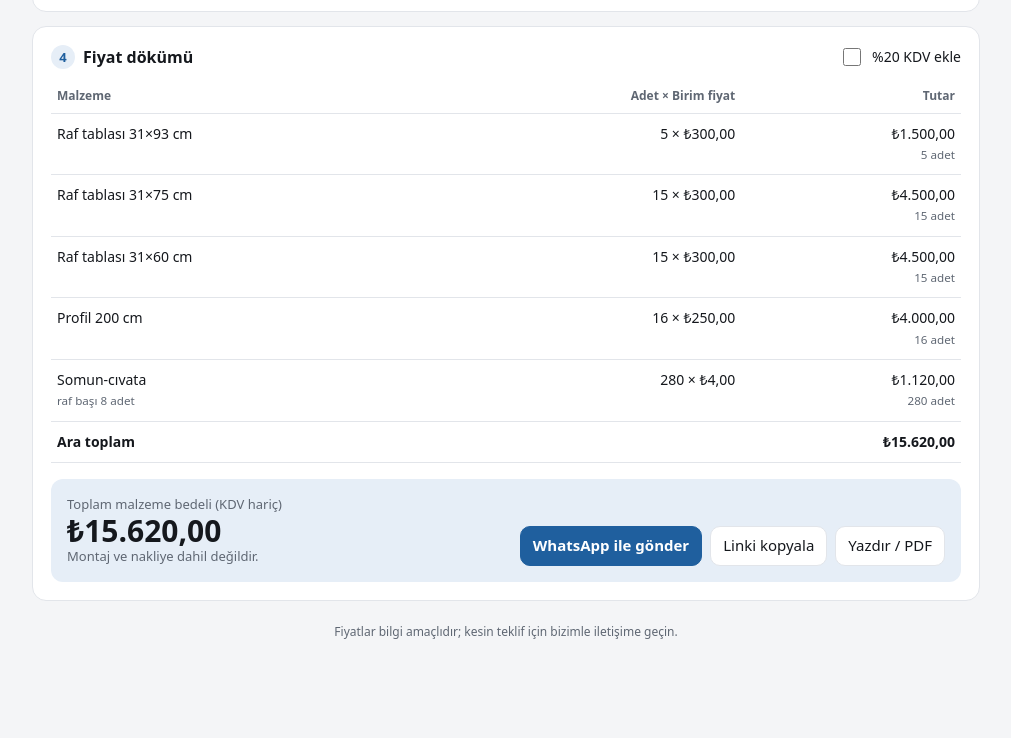
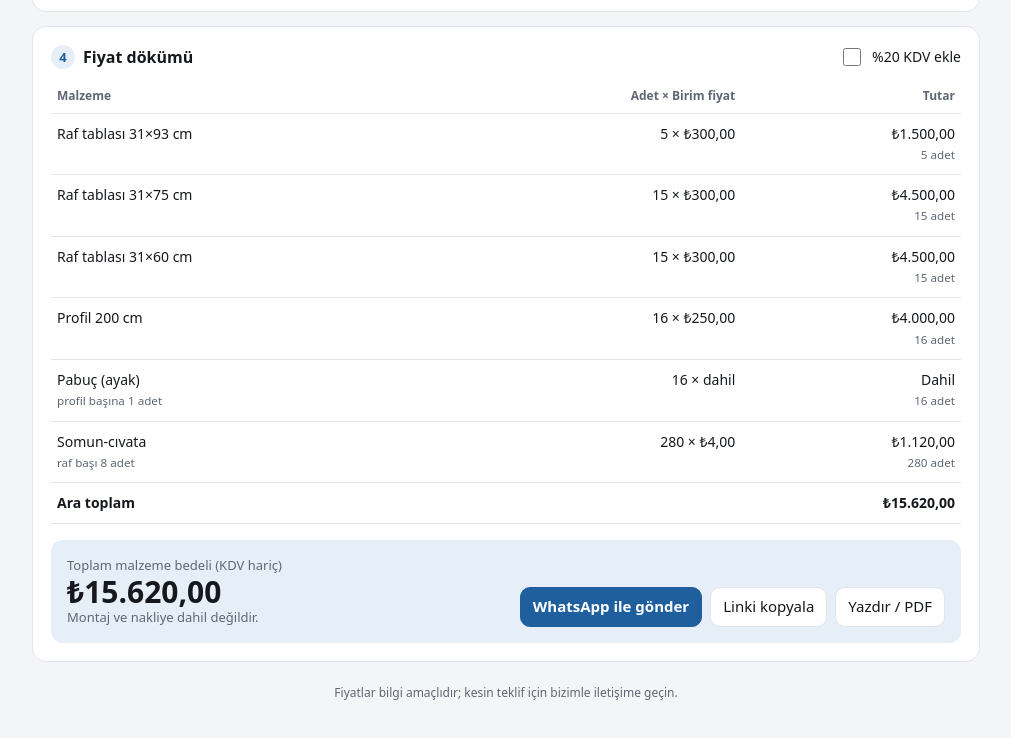
Before and after one commit to kinatawo00/D-KKAN, a plain HTML site: page index.html in a window 1280 px wide. Shown: the part 1475-2213 px from the top of the page, without its empty margins (134-1145 px from the left). Before the commit the page ends 2155 px from the top, so only its background shows below. Drawn offline with Linux system fonts and the light colour scheme.

Commit message:
WhatsApp numarası ve pabuç satırı ekle
Co-Authored-By: Claude Opus 5.5 <noreply@anthropic.com>
Claude-Session: https://claude.ai/code/session_0196s8oYj82xuJDiVUCnvjni

```diff
--- a/index.html
+++ b/index.html
@@ -180,7 +180,7 @@ const CONFIG = {
   subtitle: "Çelik Raf Hesaplama",
   // WhatsApp numarası (ülke koduyla, boşluksuz, ör. "905321234567").
   // Boş bırakılırsa WhatsApp kişi seçme ekranını açar.
-  whatsapp: "",
+  whatsapp: "905376605348",
   depths: [31, 43, 59],          // raf derinlikleri (cm)
   widths: [93, 75, 60],          // ünite genişlikleri (cm), büyükten küçüğe
   // Raf tablası fiyatı: derinlik -> genişlik -> TL
@@ -192,6 +192,7 @@ const CONFIG = {
   profilePrice: { 200: 250, 250: 300 },  // profil boyu (cm) -> TL
   boltPrice: 4,                  // somun-cıvata adet fiyatı (TL)
   boltsPerShelf: 8,              // raf başına somun-cıvata
+  footPrice: 0,                  // pabuç (ayak) adet fiyatı; 0 = fiyata dahil
   kdvRate: 0.20,
   levels: { min: 2, max: 10 },
   defaultLevels: { 200: 5, 250: 6 },
@@ -246,6 +247,7 @@ function bom(c) {
   const shelves = n * state.levels;
   const prof = profileCount(n);
   if (prof) lines.push({ name: `Profil ${state.profile} cm`, qty: prof, price: CONFIG.profilePrice[state.profile] });
+  if (prof) lines.push({ name: "Pabuç (ayak)", qty: prof, price: CONFIG.footPrice, note: "profil başına 1 adet" });
   const bolts = shelves * CONFIG.boltsPerShelf;
   if (bolts) lines.push({ name: "Somun-cıvata", qty: bolts, price: CONFIG.boltPrice, note: `raf başı ${CONFIG.boltsPerShelf} adet` });
   const subtotal = lines.reduce((s, l) => s + l.qty * l.price, 0);
@@ -254,7 +256,7 @@ function bom(c) {
 
 // Tek, bağımsız bir ünitenin fiyatı (4 profil + raflar + cıvata)
 function singleUnitPrice(w) {
-  return 4 * CONFIG.profilePrice[state.profile] +
+  return 4 * (CONFIG.profilePrice[state.profile] + CONFIG.footPrice) +
     state.levels * (CONFIG.shelfPrice[state.depth][w] + CONFIG.boltsPerShelf * CONFIG.boltPrice);
 }
 
@@ -400,7 +402,7 @@ function render() {
 
   // fiyat dökümü
   let rows = b.lines.map(l => `<tr><td>${l.name}${l.note ? `<br><small>${l.note}</small>` : ""}</td>
-    <td class="r hide-sm">${l.qty} × ${tl(l.price)}</td><td class="r">${tl(l.qty * l.price)}<br><small>${l.qty} adet</small></td></tr>`).join("");
+    <td class="r hide-sm">${l.qty} × ${l.price ? tl(l.price) : "dahil"}</td><td class="r">${l.price ? tl(l.qty * l.price) : "Dahil"}<br><small>${l.qty} adet</small></td></tr>`).join("");
   const kdvAmt = state.kdv ? b.subtotal * CONFIG.kdvRate : 0;
   rows += `<tr class="sub"><td>Ara toplam</td><td class="hide-sm"></td><td class="r">${tl(b.subtotal)}</td></tr>`;
   if (state.kdv) rows += `<tr><td>KDV (%${CONFIG.kdvRate * 100})</td><td class="hide-sm"></td><td class="r">${tl(kdvAmt)}</td></tr>`;
@@ -423,7 +425,7 @@ function summaryText() {
     `Raf: ${state.depth} cm derinlik, ${state.profile} cm profil, ${state.levels} kat`,
     `Kurulum: ${state.type === "shared" ? "Ortak profilli" : "Bağımsız üniteler"}`,
     `Üniteler: ${parts || "-"}`,
-    ...b.lines.map(l => `• ${l.name}: ${l.qty} × ${tl(l.price)} = ${tl(l.qty * l.price)}`),
+    ...b.lines.map(l => l.price ? `• ${l.name}: ${l.qty} × ${tl(l.price)} = ${tl(l.qty * l.price)}` : `• ${l.name}: ${l.qty} adet (dahil)`),
     `Toplam: ${tl(b.subtotal + kdvAmt)} ${state.kdv ? "(KDV dahil)" : "(KDV hariç)"}`,
     shareUrl()
   ].join("\n");
```
Also changed, not shown: 1 other file.
